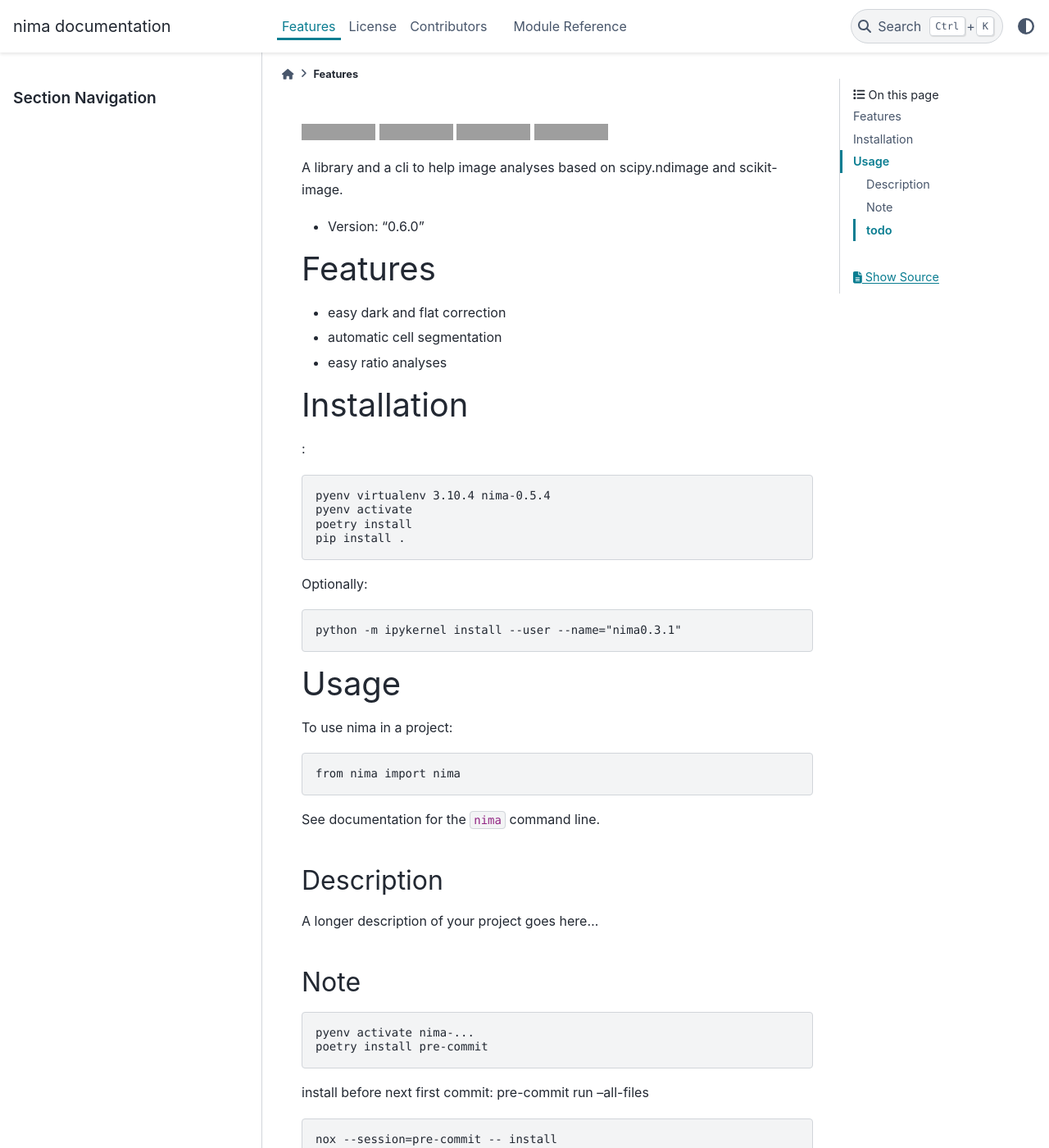
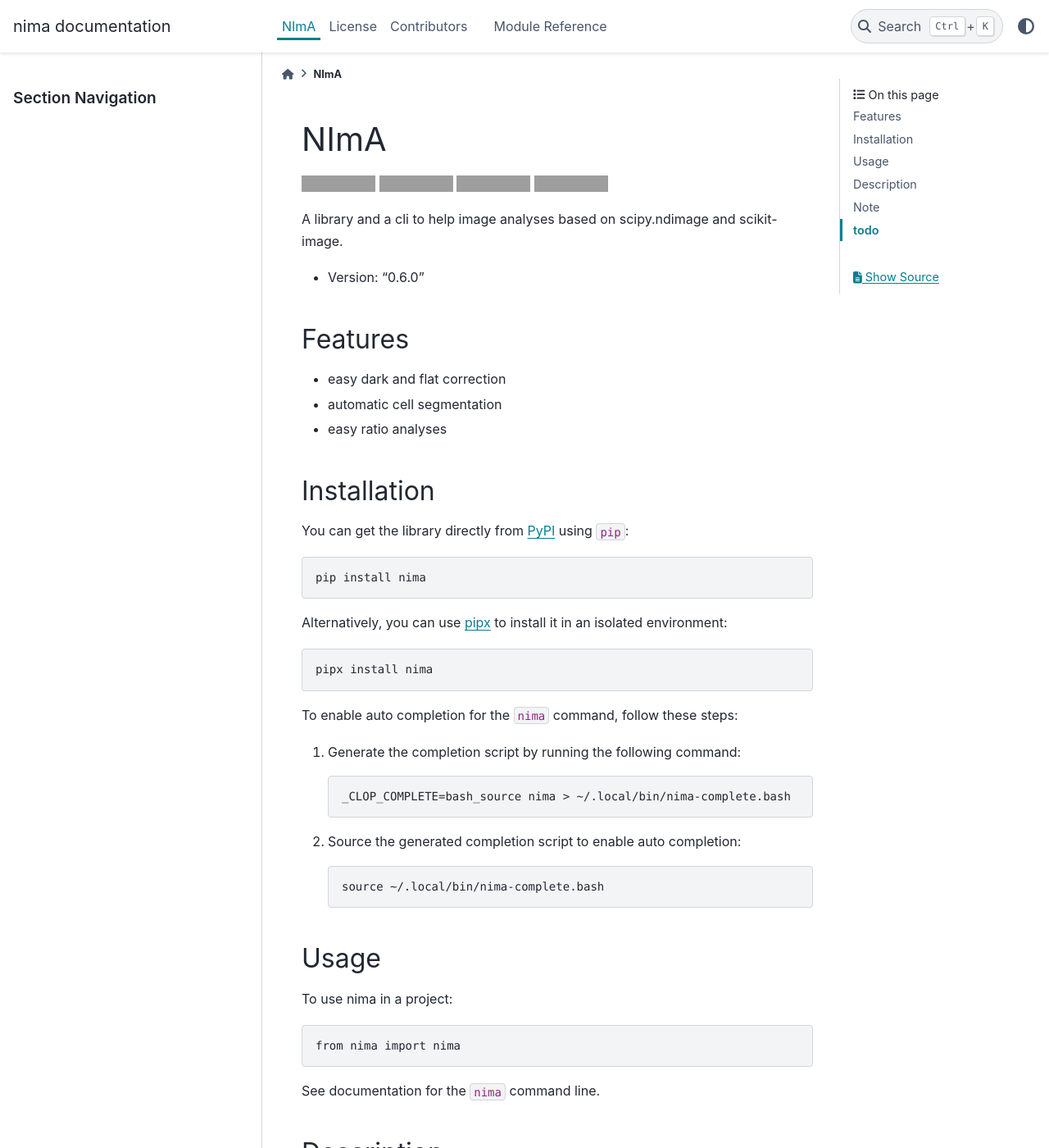
Before and after one commit to darosio/nima, a Sphinx documentation site: the page built from docs/README.md, in a window 1280 px wide and 1400 px high. Shown: the whole window at 82% size. Built offline with Sphinx 7.4.7 and the PyData theme 0.15.4, drawn with Linux system fonts in a browser that asks for light colours; grey boxes are pictures that could not be loaded.

Commit message:
docs: Update Readme

```diff
--- a/docs/README.md
+++ b/docs/README.md
@@ -1,35 +1,44 @@
-[![PyPI](https://img.shields.io/pypi/v/nima.svg)][pypi status]
-[![Python Version](https://img.shields.io/pypi/pyversions/nima)][pypi status]
-[![image](https://github.com/darosio/nima/actions/workflows/tests.yml/badge.svg)](https://github.com/darosio/nima/actions/workflows/tests.yml)
-[![image](https://codecov.io/gh/darosio/nima/branch/main/graph/badge.svg?token=OR0LUZUJUR)](https://codecov.io/gh/darosio/nima)
+# NImA
 
-[pypi status]: https://pypi.org/project/nima/
+[![PyPI](https://img.shields.io/pypi/v/nima.svg)](https://pypi.org/project/nima/)
+[![CI](https://github.com/darosio/nima/actions/workflows/ci.yml/badge.svg)](https://github.com/darosio/nima/actions/workflows/ci.yml)
+[![codecov](https://codecov.io/gh/darosio/nima/branch/main/graph/badge.svg?token=OU6F9VFUQ6)](https://codecov.io/gh/darosio/nima)
+[![RtD](https://readthedocs.org/projects/nima/badge/)](https://nima.readthedocs.io/)
 
 A library and a cli to help image analyses based on scipy.ndimage and
 scikit-image.
 
 - Version: “0.6.0”
 
-# Features
+## Features
 
 - easy dark and flat correction
 - automatic cell segmentation
 - easy ratio analyses
 
-# Installation
+## Installation
 
-:
+You can get the library directly from [PyPI](https://pypi.org/project/nima/)
+using `pip`:
 
-    pyenv virtualenv 3.10.4 nima-0.5.4
-    pyenv activate
-    poetry install
-    pip install .
+    pip install nima
 
-Optionally:
+Alternatively, you can use [pipx](https://pypa.github.io/pipx/) to install it in
+an isolated environment:
 
-    python -m ipykernel install --user --name="nima0.3.1"
+    pipx install nima
 
-# Usage
+To enable auto completion for the `nima` command, follow these steps:
+
+1.  Generate the completion script by running the following command:
+
+        _CLOP_COMPLETE=bash_source nima > ~/.local/bin/nima-complete.bash
+
+2.  Source the generated completion script to enable auto completion:
+
+        source ~/.local/bin/nima-complete.bash
+
+## Usage
 
 To use nima in a project:
 
```
Also changed, not shown: .readthedocs.yml, 1 other file.
